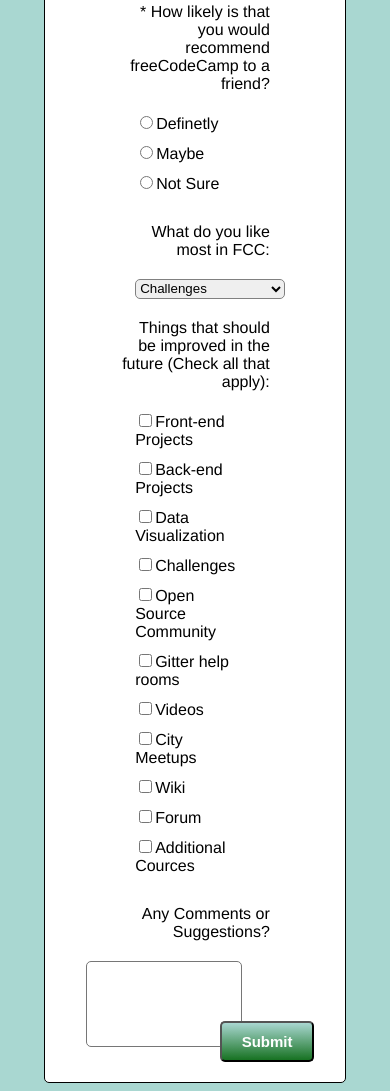
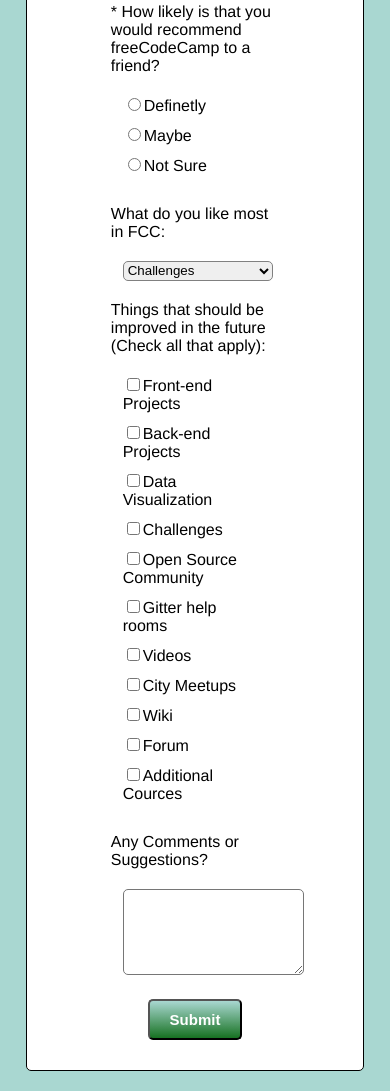
Before and after one commit to dilpreetkukreja/project-survey-form, a plain HTML site: page index.html in a window 390 px wide. Shown: the part 516-1607 px from the top of the page. Drawn offline with Linux system fonts and the light colour scheme.

Commit message:
responsive

```diff
--- a/css/style.css
+++ b/css/style.css
@@ -14,6 +14,11 @@ body {
 	margin:0 auto;
 	width:80%;
 }
+@media screen and (max-width: 576px){
+	.container{
+		width:90%;
+	}
+}
 .rowTab{
 	display:inline-block;
 	width:50%;
@@ -22,11 +27,21 @@ body {
 	padding:10px;
 
 }
+@media screen and (max-width: 576px){
+	.rowTab{
+		text-align: left;
+	}
+}
 .rightTab{
 	display:inline-block;
 	width:40%;
 	text-align: left;
 	padding:10px;
+}
+@media screen and (max-width: 576px){
+	.rightTab{
+		padding-left: 0;
+	}
 }
 #number{
 	width:150px;
@@ -46,10 +61,11 @@ body {
 	padding:0px 10px 10px 0;
 }
 textarea{
-	width:150px;
+
 	height: 80px;
 	border-radius: 5px;
 }
+
 #submit{
 	padding:10px 20px;
 	margin-bottom: 20px;
@@ -60,3 +76,6 @@ textarea{
 	background: linear-gradient(#a9d7d1,#177222);
 
 }
+.rowTab.button{
+	text-align: center;
+}
--- a/index.html
+++ b/index.html
@@ -127,9 +127,7 @@
 		</lable></div>
 		<div class="rightTab"><textarea name="comments" id="comments"></textarea></div>
 
-		<button type="submit" id="submit">Submit</button>
-		<script type="text/javascript" src="script.js"></script>
-
+		<div class="rowTab button"><button type="submit" id="submit">Submit</button></div>
 
 	</form>
 </div>
```
Also changed, not shown: style.css (deleted).
